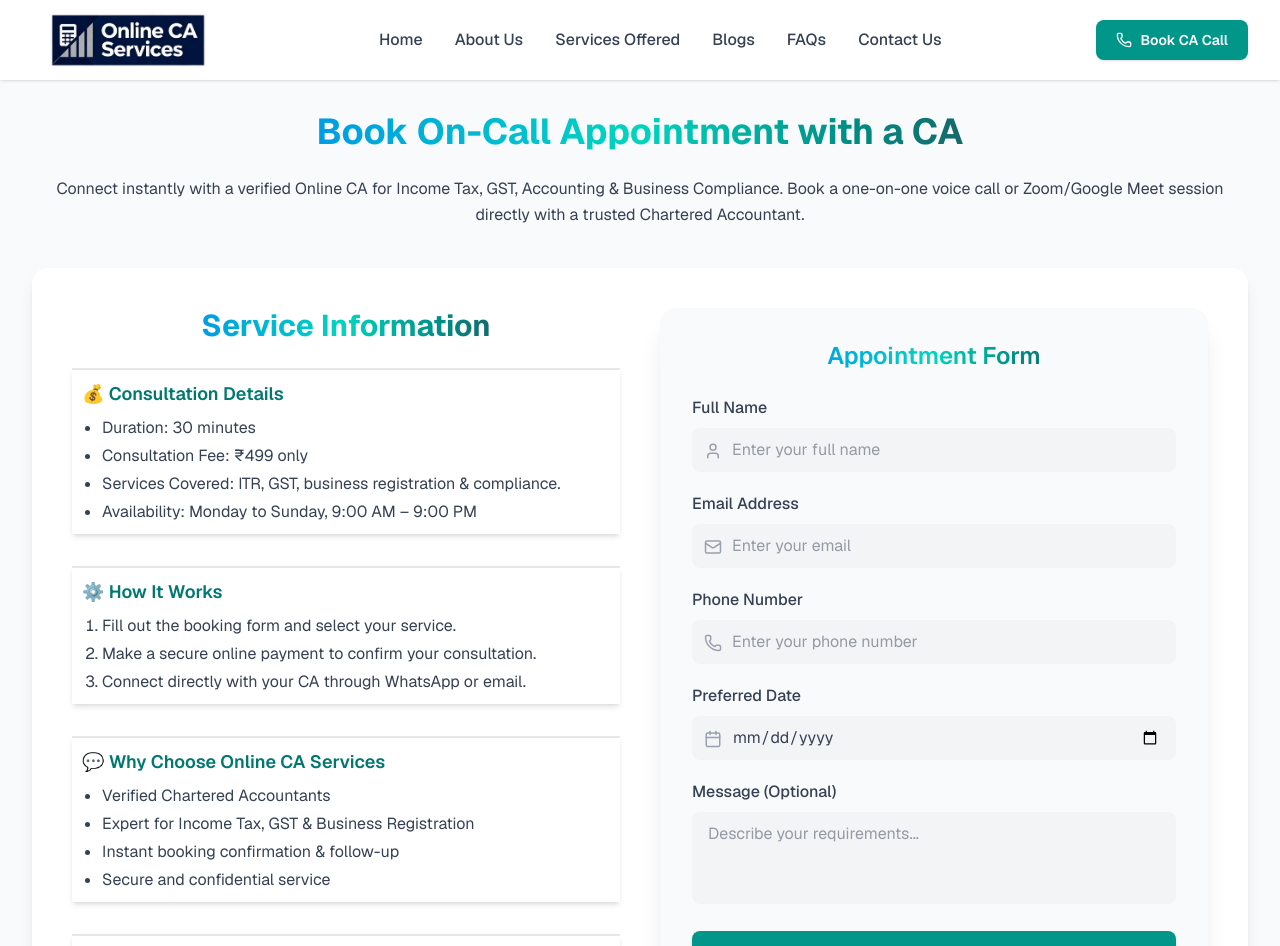
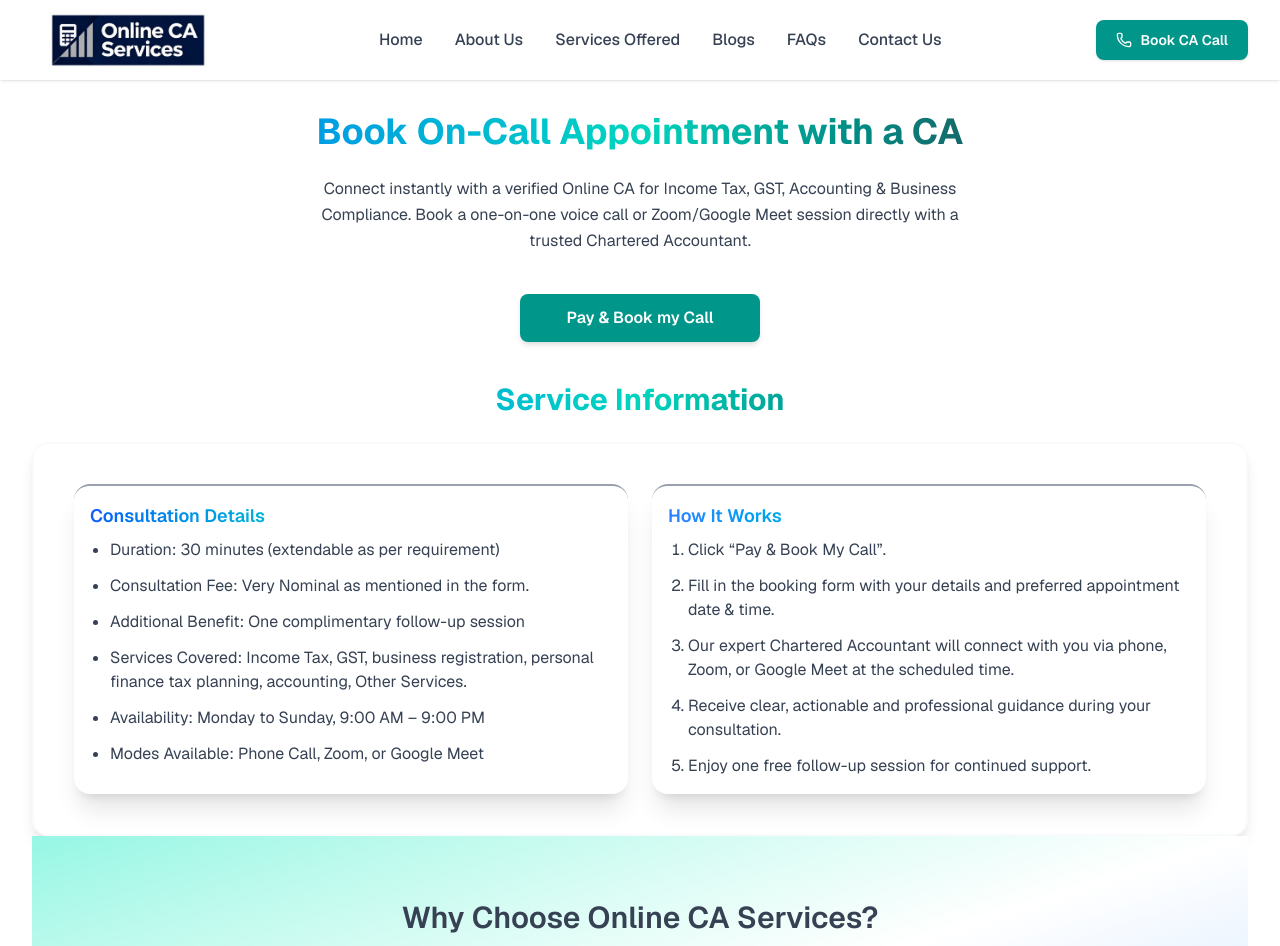
Before and after one commit to Kirito-012/onlineCAServices, a Next.js app: page /book-appointment in a window 1280 px wide. Shown: the top 946 px of the page. Built offline with nearby package versions, Linux system fonts and the light colour scheme.

Commit message:
Refactor BookAppointment component for improved layout and user experience; update service details and pricing information

```diff
--- a/app/book-appointment/page.tsx
+++ b/app/book-appointment/page.tsx
@@ -1,276 +1,165 @@
 "use client";
-import { useState } from "react";
+
 import { motion } from "framer-motion";
-import { Calendar, Mail, User, Phone, MessageCircle } from "lucide-react";
 import Link from "next/link";
 import Footer from "../components/Footer";
 import Header from "../components/Header";
 
-
-
-export default function BookAppointmentPage() {
-  const [formData, setFormData] = useState({
-    name: "",
-    email: "",
-    phone: "",
-    date: "",
-    message: "",
-  });
-
-  const handleChange = (
-    e: React.ChangeEvent<HTMLInputElement | HTMLTextAreaElement>
-  ) => {
-    setFormData({ ...formData, [e.target.name]: e.target.value });
-  };
-
- const handleSubmit = async (e: React.FormEvent<HTMLFormElement>) => {
-  e.preventDefault();
-
-  try {
-    const res = await fetch("/api/appointment", {
-      method: "POST",
-      headers: { "Content-Type": "application/json" },
-      body: JSON.stringify(formData),
-    });
-
-    const data = await res.json();
-
-    if (res.ok && data.success) {
-      alert("Your appointment request has been sent to CA!");
-      // form reset
-      setFormData({
-        name: "",
-        email: "",
-        phone: "",
-        date: "",
-        message: "",
-      });
-    } else {
-      alert("Failed to send request. Please try again.");
-    }
-  } catch (err) {
-    console.error(err);
-    alert("Something went wrong. Please try again.");
-  }
-};
-
-
-
+export default function BookAppointment() {
   return (
     <>
       <Header />
-      <main className="bg-gray-50 pt-28 pb-20 px-4 sm:px-6 lg:px-8">
+
+      <main className=" bg-white pt-28 pb-20 px-4 sm:px-6 lg:px-8">
         {/* Heading */}
         <h1 className="text-3xl sm:text-4xl font-bold text-center bg-linear-to-r from-blue-600 via-teal-400 to-gray-900 bg-clip-text text-transparent mb-6">
           Book On-Call Appointment with a CA
         </h1>
-        <p className="text-gray-700 text-center mb-10 leading-relaxed">
+
+        <p className="text-gray-700 text-center mb-10 leading-relaxed max-w-2xl mx-auto">
           Connect instantly with a verified Online CA for Income Tax, GST,
           Accounting & Business Compliance. Book a one-on-one voice call or
           Zoom/Google Meet session directly with a trusted Chartered Accountant.
         </p>
 
-        <div className="max-w-7xl mx-auto bg-white shadow-lg rounded-2xl p-6 sm:p-10">
-          <div className="grid grid-cols-1 lg:grid-cols-2 gap-10 items-start">
-            {/* left - Info Section */}
-            <div className="text-gray-700  space-y-8">
-              {/* Section Heading */}
-              <h2 className="text-2xl sm:text-3xl font-bold bg-linear-to-r from-blue-600 via-teal-400 to-gray-900 bg-clip-text text-transparent text-center mb-6">
-                Service Information
-              </h2>
-              {/* Consultation Details */}
-              <div className="border-t-2 border-gray-200 shadow-md p-2.5 ">
-                <h3 className="text-lg font-semibold text-teal-700  mb-2">
-                  💰 Consultation Details
+        <div className="w-full flex justify-center mt-6">
+          <Link href="https://rzp.io/rzp/book-ca-call">
+            <motion.button
+              whileHover={{ scale: 1.03 }}
+              whileTap={{ scale: 0.98 }}
+              type="button"
+              className="bg-teal-600 text-white py-3 px-6 rounded-lg text-base font-semibold
+      hover:bg-teal-700 transition-all duration-200 shadow-md hover:shadow-lg
+      w-60 text-center"
+            >
+              Pay & Book my Call
+            </motion.button>
+          </Link>
+        </div>
+
+        {/* Heading */}
+        <h2 className="text-2xl pt-10 sm:text-3xl font-bold bg-linear-to-r from-blue-600 via-teal-400 to-gray-900 bg-clip-text text-transparent text-center mb-6">
+          Service Information
+        </h2>
+        <div className="max-w-7xl mx-auto border-2 border-gray-50 shadow-lg rounded-2xl p-6 sm:p-10">
+          {/* INFORMATION CARDS */}
+          <div className="text-gray-700">
+            {/* GRID FOR CARDS */}
+            <div className="grid grid-cols-1 sm:grid-cols-2 gap-6">
+              {/* Consultation Details Card */}
+              <div className="border-t-2 border-gray-400 shadow-xl p-4 rounded-2xl bg-white">
+                <h3 className="text-lg font-semibold bg-linear-to-r from-blue-600 via-teal-400 to-gray-900 bg-clip-text text-transparent  mb-2">
+                  Consultation Details
                 </h3>
-                <ul className="list-disc pl-5 space-y-1 text-sm sm:text-base">
-                  <li>Duration: 30 minutes</li>
-                  <li>Consultation Fee: ₹499 only</li>
+                <ul className="list-disc pl-5 space-y-3 text-sm sm:text-base">
+                  <li>Duration: 30 minutes (extendable as per requirement)</li>
                   <li>
-                    Services Covered: ITR, GST, business registration &
-                    compliance.
+                    Consultation Fee: Very Nominal as mentioned in the form.
+                  </li>
+                  <li>
+                    Additional Benefit: One complimentary follow-up session
+                  </li>
+                  <li>
+                    Services Covered: Income Tax, GST, business registration,
+                    personal finance tax planning, accounting, Other Services.
                   </li>
                   <li>Availability: Monday to Sunday, 9:00 AM – 9:00 PM</li>
+                  <li>Modes Available: Phone Call, Zoom, or Google Meet</li>
                 </ul>
               </div>
 
-              {/* How It Works */}
-              <div className="border-t-2 border-gray-200 shadow-md p-2.5 ">
-                <h3 className="text-lg font-semibold text-teal-700 mb-2">
-                  ⚙️ How It Works
+              {/* How It Works Card */}
+              <div className="border-t-2 border-gray-400 shadow-xl p-4 rounded-2xl ">
+                <h3 className="text-lg font-semibold bg-linear-to-r from-blue-500 via-teal-400 to-gray-900 bg-clip-text text-transparent mb-2">
+                  How It Works
                 </h3>
-                <ol className="list-decimal pl-5 space-y-1 text-sm sm:text-base">
-                  <li>Fill out the booking form and select your service.</li>
+                <ol className="list-decimal pl-5 space-y-3 text-sm sm:text-base">
+                  <li>Click “Pay & Book My Call”.</li>
                   <li>
-                    Make a secure online payment to confirm your consultation.
+                    Fill in the booking form with your details and preferred
+                    appointment date & time.
                   </li>
                   <li>
-                    Connect directly with your CA through WhatsApp or email.
+                    Our expert Chartered Accountant will connect with you via
+                    phone, Zoom, or Google Meet at the scheduled time.
+                  </li>
+                  <li>
+                    Receive clear, actionable and professional guidance during
+                    your consultation.
+                  </li>
+                  <li>
+                    Enjoy one free follow-up session for continued support.
                   </li>
                 </ol>
               </div>
 
-              {/* Why Choose */}
-              <div className="border-t-2 border-gray-200 shadow-md p-2.5 ">
+              {/* Why Choose Card */}
+              {/* <div className="border-t-2 border-gray-400 shadow-xl p-4 rounded-2xl bg-white">
                 <h3 className="text-lg font-semibold text-teal-700 mb-2">
                   💬 Why Choose Online CA Services
                 </h3>
-                <ul className="list-disc pl-5 space-y-1 text-sm sm:text-base">
-                  <li>Verified Chartered Accountants</li>
-                  <li>Expert for Income Tax, GST & Business Registration</li>
-                  <li>Instant booking confirmation & follow-up</li>
-                  <li>Secure and confidential service</li>
+                <ul className="list-disc pl-5 space-y-2 text-sm sm:text-base">
+                  <li>Verified & Highly Experienced Chartered Accountants</li>
+                  <li>
+                    Specialists in Taxation, GST, Registrations & Personal
+                    Finance
+                  </li>
+                  <li>Quick appointment booking with guaranteed callback</li>
+                  <li>Secure, confidential & reliable service</li>
+                  <li>Detailed guidance with structured follow-up support</li>
+                  <li>
+                    End-to-end assistance for individuals, businesses &
+                    start-ups
+                  </li>
                 </ul>
-              </div>
+              </div> */}
 
-              {/* Disclaimer */}
-              <div className="border-t-2 border-gray-200 shadow-md p-2.5 ">
+              {/* Disclaimer Card */}
+              {/* <div className="border-t-2 border-gray-400 shadow-xl p-4 rounded-2xl bg-linear-to-br from-teal-600 to-blue-700 text-white">
                 <h3 className="text-lg font-semibold text-teal-700 mb-2">
                   ⚠️ Disclaimer
                 </h3>
                 <p className="leading-relaxed text-sm sm:text-base">
-                  Online CA Services is an independent platform connecting
-                  clients with verified professionals. It is not a CA firm and
-                  not affiliated with ICAI or any government body.
+                  Online CA Services is an independent online platform that
+                  connects users with experienced and verified Chartered
+                  Accountants for tax, GST, and compliance-related
+                  consultations. We act only as a facilitator and do not provide
+                  any professional certification, audit services, or legal
+                  representation on behalf of any CA.
                 </p>
-              </div>
-
-              {/* Final CTA */}
-              {/* <div className="text-center mt-8">
-                <Link
-                  href=""
-                  target="_blank"
-                  className="inline-block bg-teal-600 text-white font-semibold py-3 px-6 rounded-lg text-base hover:bg-teal-700 transition-all duration-200 shadow-md hover:shadow-lg"
-                >
-                  📞 Book My CA Consultation Now ➡️
-                </Link>
               </div> */}
             </div>
-            {/* right - Booking Form */}
-            <section className="bg-gray-50 rounded-2xl shadow-xl p-6 sm:p-8">
-              <h2 className="text-2xl font-semibold bg-linear-to-r from-blue-600 via-teal-400 to-gray-900 bg-clip-text text-transparent mb-6 text-center">
-                Appointment Form
-              </h2>
-
-              <form onSubmit={handleSubmit} className="space-y-5">
-                {/* Full Name */}
-                <div>
-                  <label className="block text-gray-700 font-medium mb-2">
-                    Full Name
-                  </label>
-                  <div className="relative">
-                    <User
-                      className="absolute left-3 top-3.5 text-gray-400"
-                      size={18}
-                    />
-                    <input
-                      type="text"
-                      name="name"
-                      placeholder="Enter your full name"
-                      value={formData.name}
-                      onChange={handleChange}
-                      required
-                      className="w-full pl-10 pr-4 py-2.5 rounded-lg bg-gray-100 text-gray-700 focus:bg-white focus:ring-2 focus:ring-teal-600 outline-none transition-all"
-                    />
-                  </div>
-                </div>
-
-                {/* Email */}
-                <div>
-                  <label className="block text-gray-700 font-medium mb-2">
-                    Email Address
-                  </label>
-                  <div className="relative">
-                    <Mail
-                      className="absolute left-3 top-3.5 text-gray-400"
-                      size={18}
-                    />
-                    <input
-                      type="email"
-                      name="email"
-                      placeholder="Enter your email"
-                      value={formData.email}
-                      onChange={handleChange}
-                      required
-                      className="w-full pl-10 pr-4 py-2.5 rounded-lg bg-gray-100 text-gray-700 focus:bg-white focus:ring-2 focus:ring-teal-600 outline-none transition-all"
-                    />
-                  </div>
-                </div>
-
-                {/* Phone */}
-                <div>
-                  <label className="block text-gray-700 font-medium mb-2">
-                    Phone Number
-                  </label>
-                  <div className="relative">
-                    <Phone
-                      className="absolute left-3 top-3.5 text-gray-400"
-                      size={18}
-                    />
-                    <input
-                      type="tel"
-                      name="phone"
-                      placeholder="Enter your phone number"
-                      value={formData.phone}
-                      onChange={handleChange}
-                      required
-                      className="w-full pl-10 pr-4 py-2.5 rounded-lg bg-gray-100 text-gray-700 focus:bg-white focus:ring-2 focus:ring-teal-600 outline-none transition-all"
-                    />
-                  </div>
-                </div>
-
-                {/* Date */}
-                <div>
-                  <label className="block text-gray-700 font-medium mb-2">
-                    Preferred Date
-                  </label>
-                  <div className="relative">
-                    <Calendar
-                      className="absolute left-3 top-3.5 text-gray-400"
-                      size={18}
-                    />
-                    <input
-                      type="date"
-                      name="date"
-                      value={formData.date}
-                      onChange={handleChange}
-                      required
-                      className="w-full pl-10 pr-4 py-2.5 rounded-lg text-gray-700 bg-gray-100 focus:bg-white focus:ring-2 focus:ring-teal-600 outline-none transition-all"
-                    />
-                  </div>
-                </div>
-
-                {/* Message */}
-                <div>
-                  <label className="block text-gray-700 font-medium mb-2">
-                    Message (Optional)
-                  </label>
-                  <textarea
-                    name="message"
-                    placeholder="Describe your requirements..."
-                    value={formData.message}
-                    onChange={handleChange}
-                    rows={3}
-                    className="w-full px-4 py-2.5 rounded-lg bg-gray-100 text-gray-700 focus:bg-white focus:ring-2 focus:ring-teal-600 outline-none transition-all resize-none"
-                  ></textarea>
-                </div>
-
-                {/* Submit Button */}
-                <motion.button
-                  whileHover={{ scale: 1.03 }}
-                  whileTap={{ scale: 0.98 }}
-                  type="submit"
-                  className="w-full bg-teal-600 text-white py-3 rounded-lg text-base font-semibold hover:bg-teal-700 transition-all duration-200 shadow-md hover:shadow-lg"
-                >
-                  Pay & Book my Call
-                </motion.button>
-              </form>
-
-
-            </section>
           </div>
         </div>
+        {/* WHY CHOOSE SECTION */}
+        <section className="bg-linear-to-br from-teal-200 via-white to-blue-200 text-gray-700 py-16 px-6 text-center">
+          <h2 className="text-3xl font-semibold mb-6">
+            Why Choose Online CA Services?
+          </h2>
+
+          <div className="grid grid-cols-1 sm:grid-cols-2 lg:grid-cols-3 gap-6 max-w-6xl mx-auto">
+            {[
+              "Verified & Highly Experienced Chartered Accountants",
+              "Specialists in Taxation, GST, Registrations & Personal Finance",
+              "Quick appointment booking with guaranteed callback",
+              "Secure, confidential & reliable service",
+              "Detailed guidance with structured follow-up support",
+              "End-to-end assistance for individuals, businesses & start-ups",
+            ].map((item, i) => (
+              <motion.div
+                key={i}
+                initial={{ opacity: 0, y: 20 }}
+                whileInView={{ opacity: 1, y: 0 }}
+                transition={{ delay: i * 0.1, duration: 0.5 }}
+                className="bg-white text-gray-800 rounded-xl shadow-md p-6 text-sm font-medium"
+              >
+                {item}
+              </motion.div>
+            ))}
+          </div>
+        </section>
       </main>
+
       <Footer />
     </>
   );
--- a/app/contact/page.tsx
+++ b/app/contact/page.tsx
@@ -266,20 +266,7 @@ export default function ContactPage() {
           </div>
         </section>
 
-        {/* FOOTER BRAND */}
-        <section className="bg-gray-50 py-10 border-t border-gray-200">
-          <div className="max-w-6xl mx-auto px-4 text-center">
-            <p className="text-sm md:text-base text-gray-700 font-medium">
-              Website Managed by{" "}
-              <span className="font-semibold text-[#0B3D91]">
-                Manish Bhatnagar
-              </span>
-            </p>
-            <p className="text-sm text-gray-600 mt-1">
-              410, Near Yadav Chopal, Kapashera, New Delhi - 110037
-            </p>
-          </div>
-        </section>
+
 
         {/* WHY CHOOSE SECTION */}
         <section className="bg-linear-to-br from-teal-200 via-white to-blue-200 text-gray-700 py-16 px-6 text-center">
--- a/app/services/page.tsx
+++ b/app/services/page.tsx
@@ -111,9 +111,17 @@ export default function ServicesPage() {
             ))}
           </div>
         </section>
+        <section className="bg-gray-50 py-10 border-t border-gray-200">
+          <div className="max-w-6xl mx-auto px-4 text-center">
+            <p className="text-sm md:text-base text-gray-700 font-medium">
+              *Fees will be confirmed after a comprehensive case review in consultation with a qualified and experienced Chartered Accountant. The final charges may vary based on the scope, complexity, and volume of work involved. Once the fee is agreed upon with the CA, you may proceed to pay it by clicking on the ‘Pay Fees’ button.
+            </p>
+
+          </div>
+        </section>
 
         {/* 🔹 DETAILED SERVICE INFORMATION SECTION */}
-        <section className=" py-20 px-6">
+        <section className=" py-20 mt-1 px-6">
           <div className="max-w-5xl mx-auto space-y-16">
             {detailedServices.map((service, i) => (
               <motion.div
@@ -253,7 +261,38 @@ function ServiceCard({
         </div>
       </div>
 
-      {/* CTA */}
+      {/* CTA Button — Centered */}
+      <Link
+        href="https://pages.razorpay.com/professional-fees"
+        className="
+      bg-teal-600
+      text-white
+      px-5
+      py-2
+      rounded-lg
+      text-sm
+      font-semibold
+      flex
+      items-center
+      justify-center
+      shadow-sm
+      transition-all
+      duration-300
+      hover:bg-white
+      hover:text-gray-900
+
+      hover:border-2
+      hover:border-teal-200
+      hover:shadow-md
+      hover:scale-105
+      active:scale-95
+      w-full
+      mx-auto          /* ⬅ Centers the button */
+      mt-6
+    "
+      >
+        Pay   Fees
+      </Link>
     </div>
   );
 }
@@ -297,7 +336,7 @@ const services = [
       "Virtual CFO Support",
     ],
 
-    priceAmount: "₹499* Onwards",
+    priceAmount: "₹999* Onwards",
   },
   {
     icon: <Building2 className="w-6 h-6 text-[#008080]" />,
@@ -309,7 +348,7 @@ const services = [
       "Shop & Establishment License",
     ],
 
-    priceAmount: "₹999* Onwards",
+    priceAmount: "₹1999* Onwards",
   },
   {
     icon: <ShieldCheck className="w-6 h-6 text-[#008080]" />,
```
Also changed, not shown: 1 other file (tests, documents, lock files or other folders).
